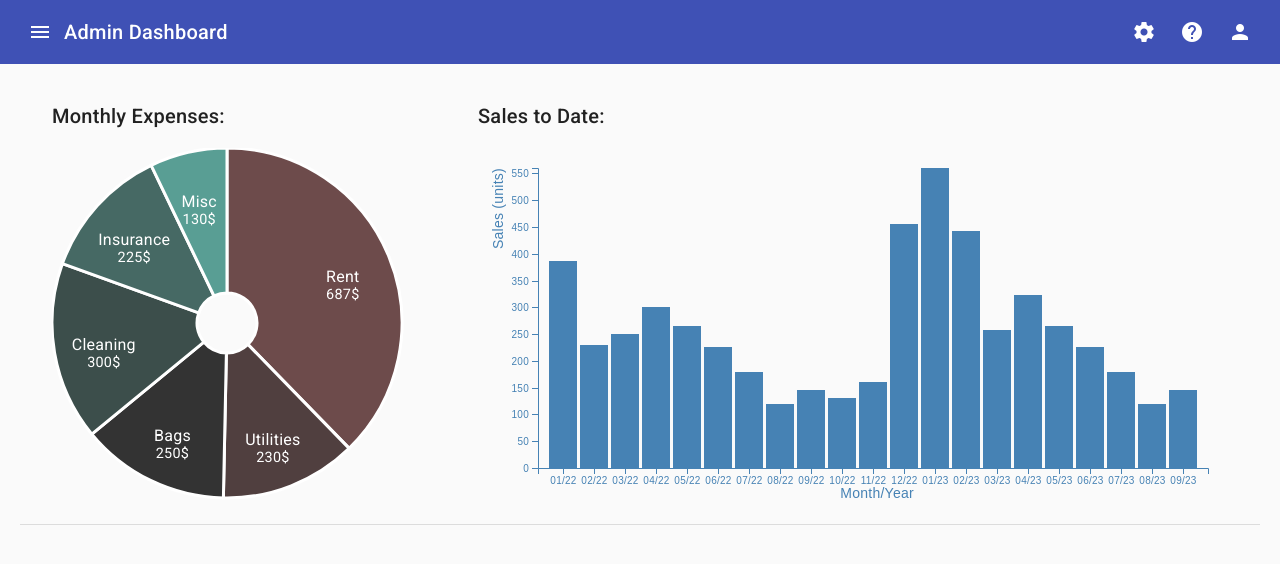
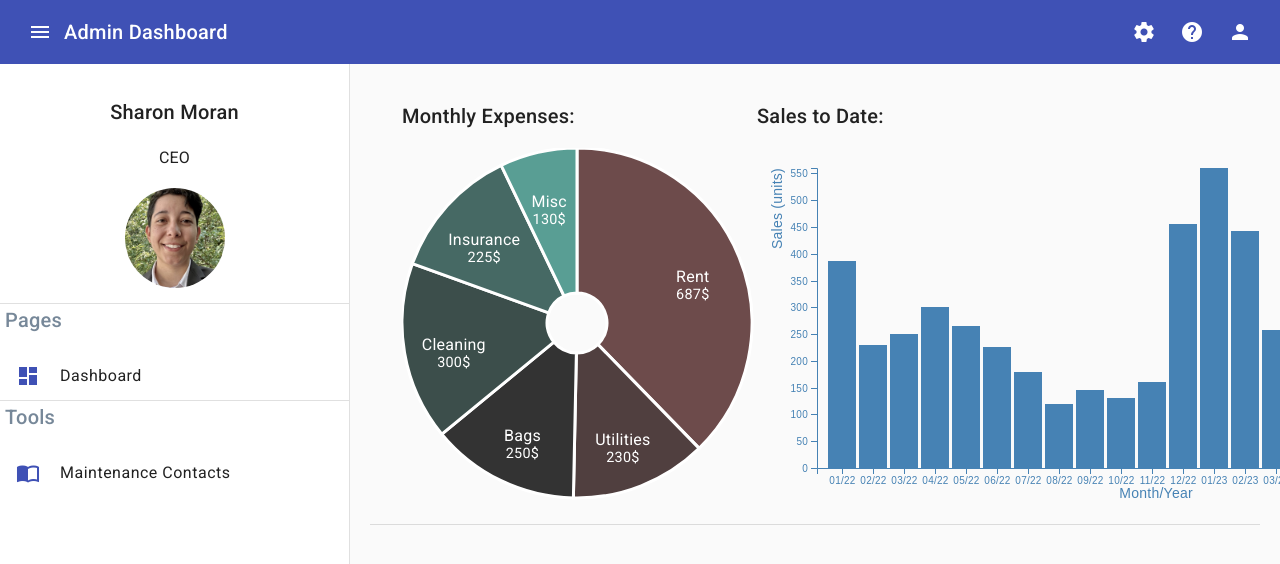
Before and after one commit to kyanethmoran/adminDashboard, an Angular app: page / in a window 1280 px wide. Shown: the top 564 px of the page. Built offline with nearby package versions, Linux system fonts and the light colour scheme; no server answers.

Commit message:
sidenav is defaulted to opened state

```diff
--- a/src/app/shared/components/header/header.component.html
+++ b/src/app/shared/components/header/header.component.html
@@ -1,6 +1,8 @@
 <mat-toolbar color="primary">
   <mat-toolbar-row>
     <button mat-icon-button (click)="toggleSideNav()">
+      <!-- <mat-icon *ngIf="!opened">menu</mat-icon>
+      <mat-icon *ngIf="opened">close</mat-icon> -->
       <mat-icon>menu</mat-icon>
     </button>
 
--- a/src/app/shared/components/header/header.component.ts
+++ b/src/app/shared/components/header/header.component.ts
@@ -8,9 +8,12 @@ import { Component, EventEmitter, Output } from '@angular/core';
 export class HeaderComponent {
   @Output() toggleSideNavEvent: EventEmitter<any> = new EventEmitter();
 
+  opened = true;
+
   constructor() {}
 
   toggleSideNav() {
+    this.opened = !this.opened;
     this.toggleSideNavEvent.emit();
   }
 }
--- a/src/app/shared/components/sidenav/sidenav.component.html
+++ b/src/app/shared/components/sidenav/sidenav.component.html
@@ -14,9 +14,11 @@
   <a mat-list-item routerLinkActive="list-item-active" routerLink="/">
     <mat-icon color="primary">dashboard</mat-icon>Dashboard
   </a>
+
+  <!-- come back to this and make a page here
   <a mat-list-item routerLinkActive="list-item-active" routerLink="/Alerts">
     <mat-icon color="primary">notifications</mat-icon>Alerts
-  </a>
+  </a> -->
 
   <mat-divider></mat-divider>
 
--- a/src/app/views/main/main.component.ts
+++ b/src/app/views/main/main.component.ts
@@ -6,7 +6,7 @@ import { Component, OnInit } from '@angular/core';
   styleUrls: ['./main.component.scss'],
 })
 export class MainComponent implements OnInit {
-  sideNavOpen = false;
+  sideNavOpen = true;
 
   constructor() {}
   ngOnInit(): void {}
```
